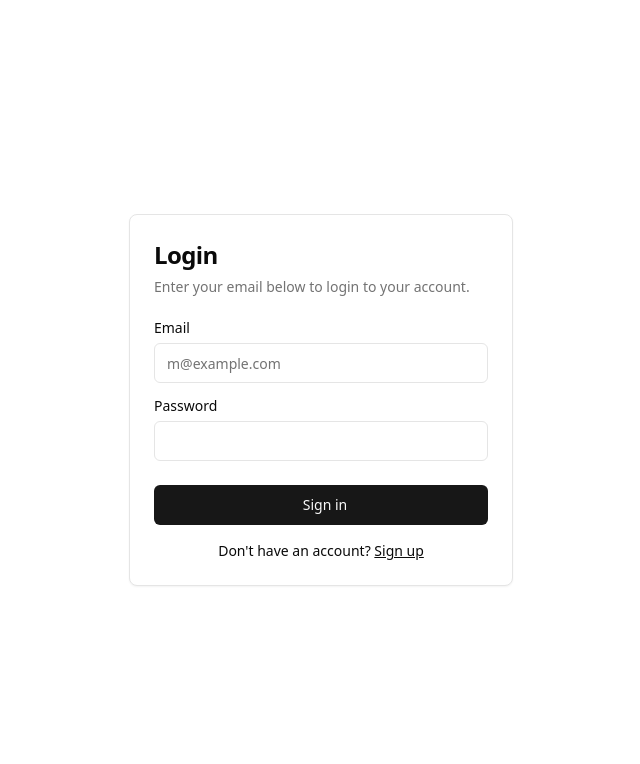
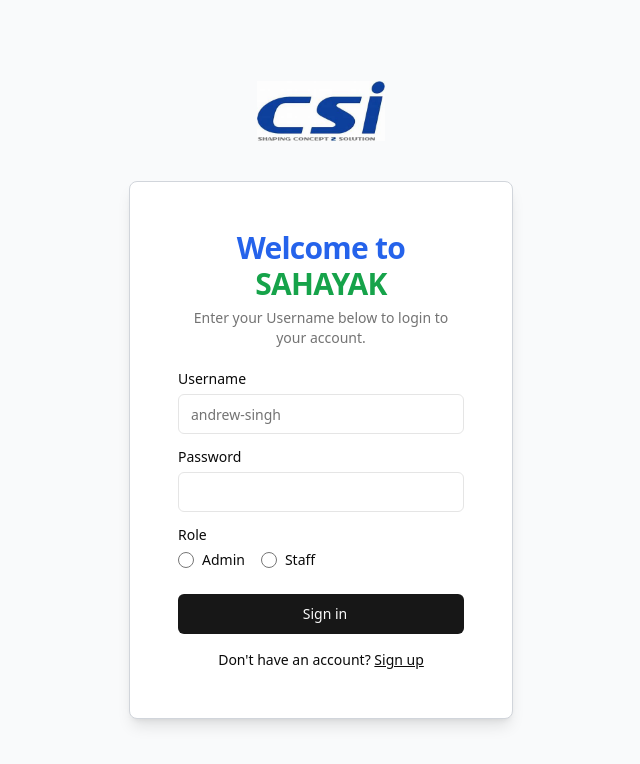
Before and after one commit to AnilArora89/csi_frontend, a React (Vite) app: page /auth/login in a window 1280 px wide. Shown: the top 764 px of the page, without its empty margins (319-959 px from the left). Built offline with nearby package versions, Linux system fonts and the light colour scheme.

Commit message:
IMproved design and added role to login page

```diff
--- a/src/http/api.ts
+++ b/src/http/api.ts
@@ -27,7 +27,7 @@ api.interceptors.request.use((config) => {
     return config;
 });
 
-export const login = async (data: { email: string, password: string }) => {
+export const login = async (data: { email: string, password: string, role: string }) => {
     return api.post('/api/users/login', data);
 }
 
@@ -113,7 +113,20 @@ export const doneeAgency = async (payload: {
     }
     return response.json();
 };
+interface SaveAgencyData {
+    lastCalibrationDates: string[]; // ISO strings
+    serviceReportNo: string[];
+}
 
+export const saveAgency = async (data: SaveAgencyData) => {
+    try {
+        const response = await axios.post('/api/agency/done', data); // Adjust URL to match your backend endpoint
+        return response.data;
+    } catch (error) {
+        console.error("Error saving agency data:", error);
+        throw error;
+    }
+};
 
 // export const updateAgency = ({ id, ...data }) => {
 //     return api.put(`/api/agency/${id}`, data).then((response) => response.data);
--- a/src/pages/AgencyPage.tsx
+++ b/src/pages/AgencyPage.tsx
@@ -264,9 +264,13 @@ const AgencyPage = () => {
                           <span className="sr-only">Toggle menu</span>
                         </Button>
                       </DropdownMenuTrigger>
-                      <DropdownMenuContent align="end">
+                      <DropdownMenuContent
+                        align="end"
+                        className=" text-center flex-row"
+                      >
                         <DropdownMenuLabel>Actions</DropdownMenuLabel>
                         <DropdownMenuItem
+                          className="cursor-pointer hover:scale-110 text-center"
                           onClick={() =>
                             navigate(`/dashboard/agency/edit/${agency._id}`)
                           }
@@ -274,11 +278,13 @@ const AgencyPage = () => {
                           Edit
                         </DropdownMenuItem>
                         <DropdownMenuItem
+                          className="cursor-pointer hover:scale-110 text-center"
                           onClick={() => handleDelete(agency._id)}
                         >
                           Delete
                         </DropdownMenuItem>
                         <DropdownMenuItem
+                          className="cursor-pointer hover:scale-110 text-center"
                           onClick={() =>
                             navigate(`/dashboard/agency/done/${agency._id}`)
                           }
--- a/src/pages/DonePage.tsx
+++ b/src/pages/DonePage.tsx
@@ -1,7 +1,7 @@
 import { useState } from "react";
 import { useNavigate, useParams } from "react-router-dom";
 import { useMutation, useQuery } from "@tanstack/react-query";
-import { getAgencyById, doneeAgency } from "@/http/api";
+import { getAgencyById, saveAgency } from "@/http/api";
 import { Input } from "@/components/ui/input";
 import { Button } from "@/components/ui/button";
 import { Textarea } from "@/components/ui/textarea";
@@ -29,7 +29,7 @@ const DonePage = () => {
   });
 
   const mutation = useMutation({
-    mutationFn: doneeAgency,
+    mutationFn: saveAgency,
     onSuccess: () => {
       navigate("/dashboard/agency");
     },
--- a/src/pages/LoginPage.tsx
+++ b/src/pages/LoginPage.tsx
@@ -13,8 +13,9 @@ import { login } from "@/http/api";
 import useTokenStore from "@/store";
 import { useMutation } from "@tanstack/react-query";
 import { LoaderCircle } from "lucide-react";
-import { useRef } from "react";
+import { useRef, useState } from "react";
 import { Link, useNavigate } from "react-router-dom";
+import csiLogo from "../assets/dd.jpg";
 
 const LoginPage = () => {
   const navigate = useNavigate();
@@ -22,6 +23,7 @@ const LoginPage = () => {
 
   const emailRef = useRef<HTMLInputElement>(null);
   const passwordRef = useRef<HTMLInputElement>(null);
+  const [role, setRole] = useState<string>("");
 
   const mutation = useMutation({
     mutationFn: login,
@@ -34,21 +36,26 @@ const LoginPage = () => {
   const handleLoginSubmit = () => {
     const email = emailRef.current?.value;
     const password = passwordRef.current?.value;
-    console.log("data", { email, password });
 
-    if (!email || !password) {
-      return alert("Please enter email and password");
+    if (!email || !password || !role) {
+      return alert("Please enter email, password, and select a role");
     }
 
-    mutation.mutate({ email, password });
+    mutation.mutate({ email, password, role });
   };
+
   return (
-    <section className="flex justify-center items-center h-screen">
-      <Card className="w-full max-w-sm">
+    <section className="flex flex-col justify-center items-center h-screen bg-gray-50">
+      <div className="flex flex-col items-center mb-10">
+        <img src={csiLogo} alt="CSI Logo" className="w-32 h-auto" />
+      </div>
+      <Card className="w-full max-w-sm border border-gray-300 shadow-lg rounded-lg p-6">
         <CardHeader>
-          <CardTitle className="text-2xl">Login</CardTitle>
-          <CardDescription>
-            Enter your email below to login to your account. <br />
+          <CardTitle className="text-3xl font-bold text-center text-blue-600">
+            Welcome to <span className="text-green-600">SAHAYAK</span>
+          </CardTitle>
+          <CardDescription className="text-center mt-2">
+            Enter your Username below to login to your account. <br />
             {mutation.isError && (
               <span className="text-red-500 text-sm">
                 {"Something went wrong"}
@@ -58,18 +65,51 @@ const LoginPage = () => {
         </CardHeader>
         <CardContent className="grid gap-4">
           <div className="grid gap-2">
-            <Label htmlFor="email">Email</Label>
+            <Label htmlFor="email">Username</Label>
             <Input
               ref={emailRef}
               id="email"
               type="email"
-              placeholder="m@example.com"
+              placeholder="andrew-singh"
               required
             />
           </div>
           <div className="grid gap-2">
             <Label htmlFor="password">Password</Label>
             <Input ref={passwordRef} id="password" type="password" required />
+          </div>
+          <div className="grid gap-2">
+            <Label>Role</Label>
+            <div className="flex gap-4 items-center">
+              <div className="flex items-center">
+                <Input
+                  type="radio"
+                  id="roleAdmin"
+                  name="role"
+                  value="admin"
+                  checked={role === "admin"}
+                  onChange={() => setRole("admin")}
+                  className="w-4 h-4"
+                />
+                <Label htmlFor="roleAdmin" className="ml-2 text-sm">
+                  Admin
+                </Label>
+              </div>
+              <div className="flex items-center">
+                <Input
+                  type="radio"
+                  id="roleStaff"
+                  name="role"
+                  value="staff"
+                  checked={role === "staff"}
+                  onChange={() => setRole("staff")}
+                  className="w-4 h-4"
+                />
+                <Label htmlFor="roleStaff" className="ml-2 text-sm">
+                  Staff
+                </Label>
+              </div>
+            </div>
           </div>
         </CardContent>
         <CardFooter>
@@ -80,10 +120,8 @@ const LoginPage = () => {
               disabled={mutation.isPending}
             >
               {mutation.isPending && <LoaderCircle className="animate-spin" />}
-
               <span className="ml-2">Sign in</span>
             </Button>
-
             <div className="mt-4 text-center text-sm">
               Don't have an account?{" "}
               <Link to={"/auth/register"} className="underline">
--- a/src/pages/RegisterPage.tsx
+++ b/src/pages/RegisterPage.tsx
@@ -13,6 +13,7 @@ import { Link, useNavigate } from "react-router-dom";
 import { useRef, useState } from "react";
 import { LoaderCircle } from "lucide-react";
 import { register } from "@/http/api";
+import csiLogo from "../assets/dd.jpg";
 
 const RegisterPage = () => {
   const navigate = useNavigate();
@@ -43,14 +44,19 @@ const RegisterPage = () => {
   };
 
   return (
-    <div className="flex justify-center items-center h-screen">
-      <Card className="w-full max-w-sm">
+    <section className="flex flex-col justify-center items-center h-screen bg-gray-50">
+      <div className="flex flex-col items-center mb-10">
+        <img src={csiLogo} alt="CSI Logo" className="w-32 h-auto" />
+      </div>
+      <Card className="w-full max-w-sm border border-gray-300 shadow-lg rounded-lg p-6">
         <CardHeader>
-          <CardTitle className="text-xl">Sign Up</CardTitle>
-          <CardDescription>
+          <CardTitle className="text-3xl font-bold text-center text-blue-600">
+            Welcome to <span className="text-green-600">Sahayak</span>
+          </CardTitle>
+          <CardDescription className="text-center mt-2">
             Enter your information to create an account <br />
             {mutation.isError && (
-              <span className="text-red-500 text-small">
+              <span className="text-red-500 text-sm">
                 {mutation.error.message}
               </span>
             )}
@@ -80,7 +86,7 @@ const RegisterPage = () => {
               <Label htmlFor="role">Role</Label>
               <select
                 id="role"
-                className="border rounded px-2 py-1"
+                className="border border-gray-300 rounded px-2 py-1"
                 value={selectedRole}
                 onChange={(e) => setSelectedRole(e.target.value)}
               >
@@ -105,7 +111,7 @@ const RegisterPage = () => {
           </div>
         </CardContent>
       </Card>
-    </div>
+    </section>
   );
 };
 
```
